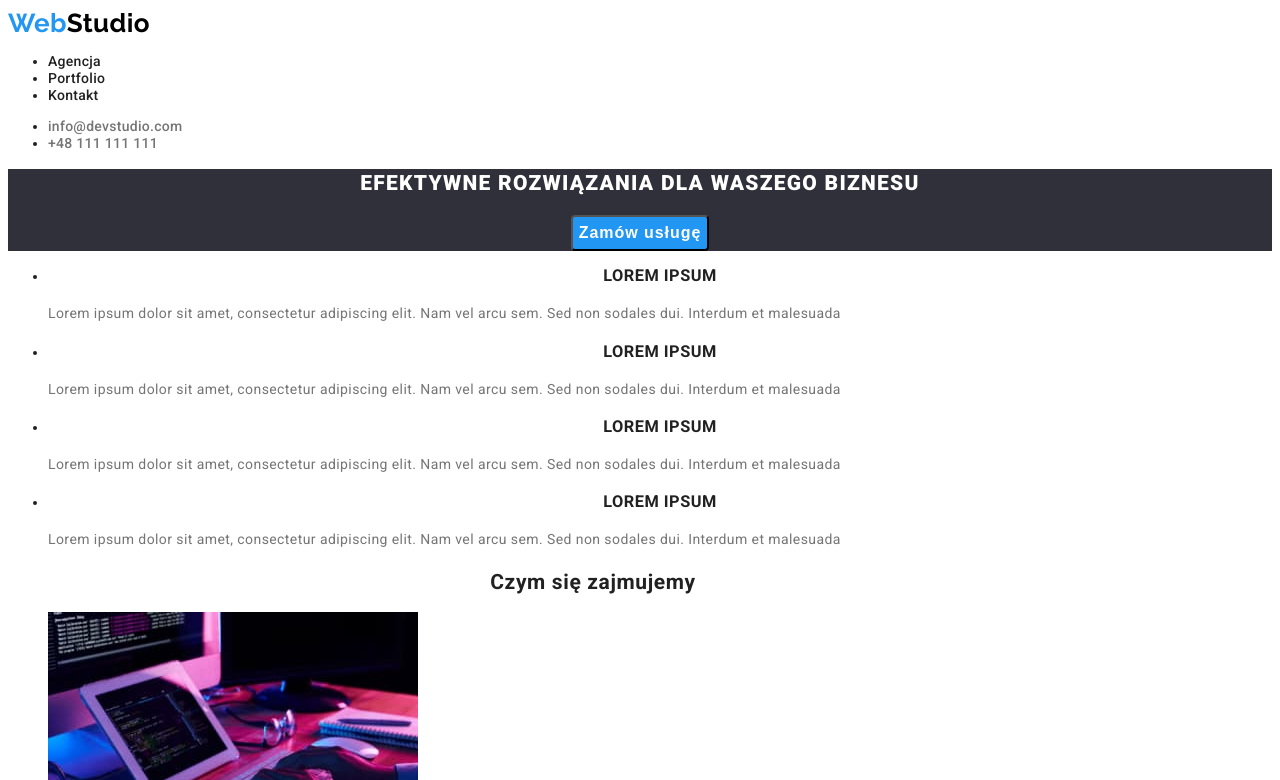
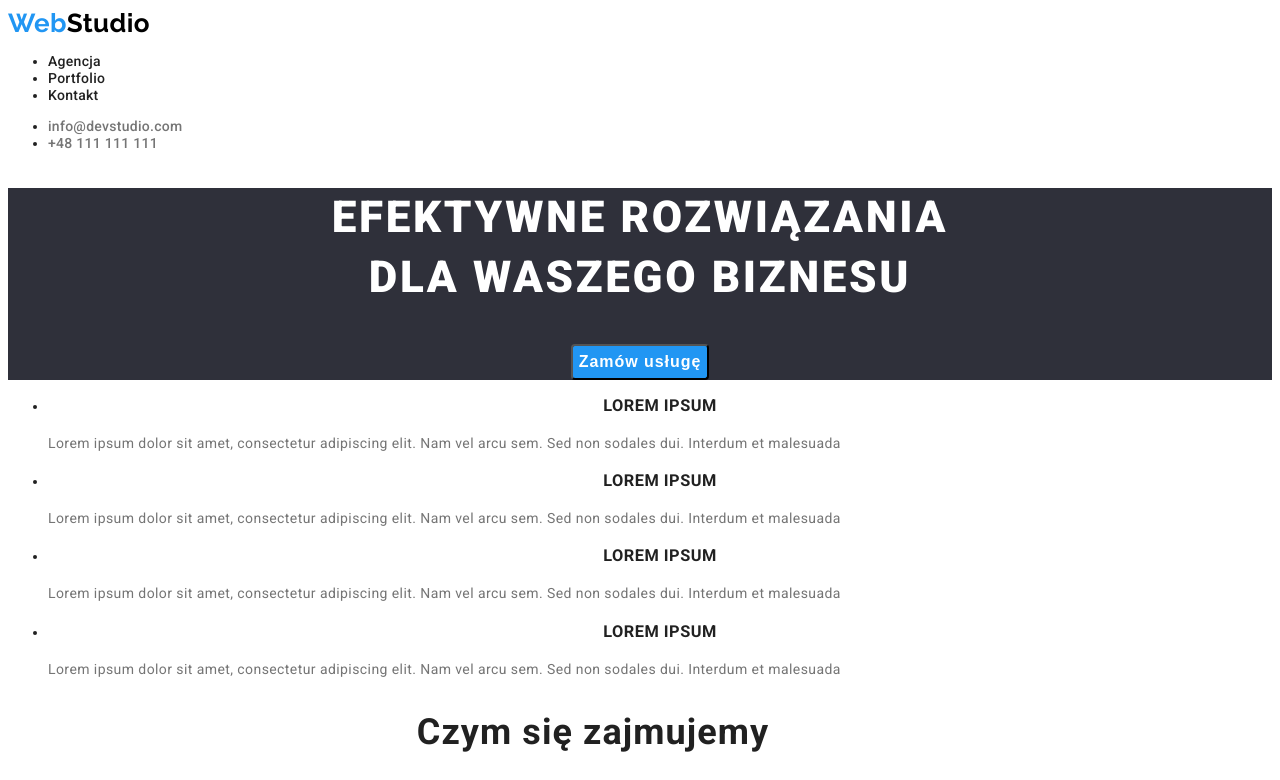
Before and after one commit to KaczorowskaKarolina/goit-markup-hw-02, a plain HTML site: page index.html in a window 1280 px wide. Shown: the top 780 px of the page. Drawn offline with Linux system fonts and the light colour scheme.

Commit message:
last version

```diff
--- a/css/styles.css
+++ b/css/styles.css
@@ -41,24 +41,6 @@ body {
   text-decoration: none;
 }
 
-/*
-.link-tel-header {
-  color: var(--secondary-color);
-  font-style: normal;
-  text-decoration: none;
-  cursor: default;
-  letter-spacing: 0.02em;
-  line-height: 1.14;
-}
-
-.link-mailto-header:hover,
-.link-mailto-header:focus {
-  color: var(--highlight-color);
-  text-decoration: none;
-  letter-spacing: 0.02em;
-  line-height: 1.14;
-}
-*/
 .link-contact-header:hover,
 .link-contact-header:focus {
   color: var(--highlight-color);
@@ -76,10 +58,12 @@ body {
   letter-spacing: 0.03em;
 }
 
-.theme {
+.h1 {
   letter-spacing: 0.06em;
   line-height: 1.36;
+  font-style: normal;
   font-weight: 900;
+  font-size: 44px;
 }
 
 .web {
@@ -102,21 +86,10 @@ body {
   line-height: 1.19;
 }
 
-/*.link-mailto {
-  color: var(--secondary-color);
-}
-
-.link-tel {
-  color: var(--secondary-color);
-}
-*/
-
 .main-box {
   background-color: #2f303a;
   color: #ffffff;
-  max-width: 1600;
   max-height: 600;
-  font-weight: 900;
   text-align: center;
 }
 
@@ -161,11 +134,13 @@ body {
   max-width: 1170px;
 }
 
-.projects-heading {
-  font-weight: 700;
+.h2 {
   text-align: center;
   letter-spacing: 0.03em;
   line-height: 1.16;
+  font-style: normal;
+  font-weight: 700;
+  font-size: 36px;
 }
 
 .h3 {
@@ -183,8 +158,7 @@ body {
 .footer-box {
   background-color: #2f303a;
   color: #ffffff;
-  max-width: 1600px;
-  max-height: 252px;
+
   text-decoration: none;
 }
 
@@ -208,14 +182,6 @@ body {
   line-height: 1.71;
 }
 
-/*.footer-address:hover,
-.footer-address:focus {
-  color: #2196f3;
-  text-decoration: none;
-  letter-spacing: 0.03em;
-}
-*/
-
 .footer-email:hover,
 .footer-email:focus {
   background-color: var(--highlight-color);
@@ -223,14 +189,6 @@ body {
   letter-spacing: 0.03em;
   line-height: 1.71;
 }
-
-/*.footer-tel:hover,
-.footer-tel:focus {
-  color: #2196f3;
-  text-decoration: none;
-  letter-spacing: 0.03em;
-}
-*/
 
 .footer-email {
   color: var(--secondary-color);
@@ -273,14 +231,3 @@ body {
   font-weight: 500;
   line-height: 1.62;
 }
-
-/* Na przykład, jeśli rozmiar czcionki w układzie to 16px a interlinia 24px, po prostu dzielimy 24 przez 16 i uzyskamy mnożnik 1.5. Użycie mnożnika zapewnia równomierne skalowanie odstępów między wierszami w przypadku zmiany rozmiaru tekstu.
-
-.text {
-  font-size: 16px;
-  line-height: 1.5;
-}
-
-
-line-height/font-size= mnożnik
-*/
--- a/index.html
+++ b/index.html
@@ -35,7 +35,10 @@
 
     <main>
       <section class="main-box">
-        <h1 class="theme">EFEKTYWNE ROZWIĄZANIA DLA WASZEGO BIZNESU</h1>
+        <h1 class="h1">
+          EFEKTYWNE ROZWIĄZANIA <br />
+          DLA WASZEGO BIZNESU
+        </h1>
         <button class="button" type="button">Zamów usługę</button>
       </section>
       <section>
@@ -72,7 +75,7 @@
         </ul>
       </section>
       <section class="projects">
-        <h2 class="projects-heading">Czym się zajmujemy</h2>
+        <h2 class="h2">Czym się zajmujemy</h2>
         <ul>
           <li>
             <img src="images/img.jpg" alt="komputer1" width="370" height="294" />
@@ -86,7 +89,7 @@
         </ul>
       </section>
       <section>
-        <h2 class="projects-heading">Nasz zespół</h2>
+        <h2 class="h2">Nasz zespół</h2>
         <ul>
           <li>
             <img
```
Also changed, not shown: portfolio.html (+2 -2 lines).
